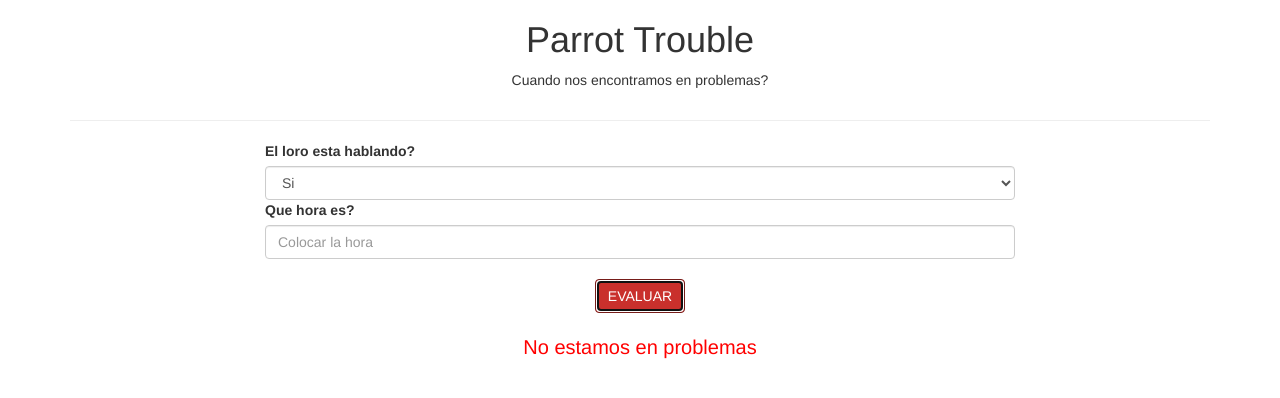
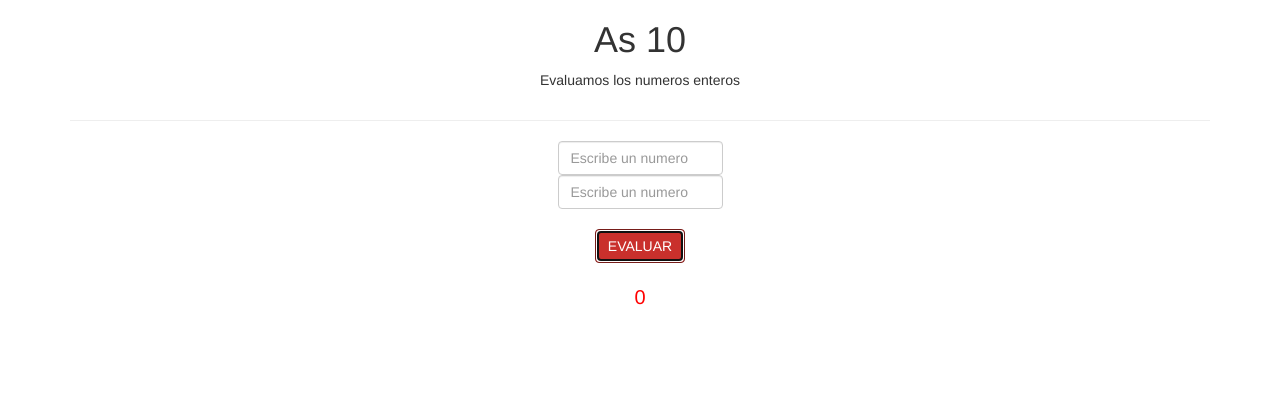
Before and after one commit to GraceFT/ejercicio10, a plain HTML site: page index.html in a window 1280 px wide. Both pictures are taken after a click on the button "EVALUAR". Drawn offline with Linux system fonts and the light colour scheme.

Commit message:
function-javascript

```diff
--- a/index.html
+++ b/index.html
@@ -9,23 +9,18 @@
 <body>
    <div class="container">
        <div class="row">
-            <h1 class="text-center">Parrot Trouble</h1>
-            <p class="text-center">Cuando nos encontramos en problemas?</p>
+            <h1 class="text-center"> As 10</h1>
+            <p class="text-center">Evaluamos los numeros enteros</p>
        </div>
        <hr>
         <div class="row">
-            <div class="col-md-8 col-md-offset-2">
-              <label for="parrot">El loro esta hablando? </label>
-               <select  id="parrot" class="form-control" placeholder="elegir opcion">
-                  <option value="1">Si</option>
-                  <option value="2">No</option>
-                </select>
+            <div class="col-md-2 col-md-offset-5">
+               <input  id="anum" class="form-control" placeholder="Escribe un numero" type="text">
+
            </div>
-        </div>
-        <div class="row">
-            <div class="col-md-8 col-md-offset-2">
-                <label for="hora">Que hora es?</label>
-               <input id="hora" class="form-control" type="text" placeholder="Colocar la hora">
+
+            <div class="col-md-2 col-md-offset-5">
+                <input  id="bnum" class="form-control" placeholder="Escribe un numero" type="text">
             </div>
         </div>
         <br>
--- a/main.js
+++ b/main.js
@@ -1,21 +1,11 @@
    function evaluar(){
-    var parrot = document.getElementById("parrot").value;
-    var hora = parseFloat(document.getElementById("hora").value);
-    var isParrot = false;
-
-
+    var aNum = parseInt(document.getElementById("anum").value);
+    var bNum = parseInt(document.getElementById("bnum").value);
     var salida = document.getElementById("salida");
 
-    if (parrot == 1)
-        isParrot = true;
-
-    if(hora >= 0 && hora <=23 && !isParrot){        document.getElementById("salida").innerHTML=" No estamos en problemas"; ;
+    if (aNum == 10 || bNum == 10 || aNum + bNum == 10){
+        document.getElementById("salida").innerHTML="1";
     }else{
-        if(hora < 7 && isParrot || hora > 20 && isParrot){
-            document.getElementById("salida").innerHTML="Estamos en problemas";
-        }
-        else{
-            document.getElementById("salida").innerHTML=" No estamos en problemas";
-        }
+        document.getElementById("salida").innerHTML="0";
     }
 }
```
Also changed, not shown: 1 other file.
